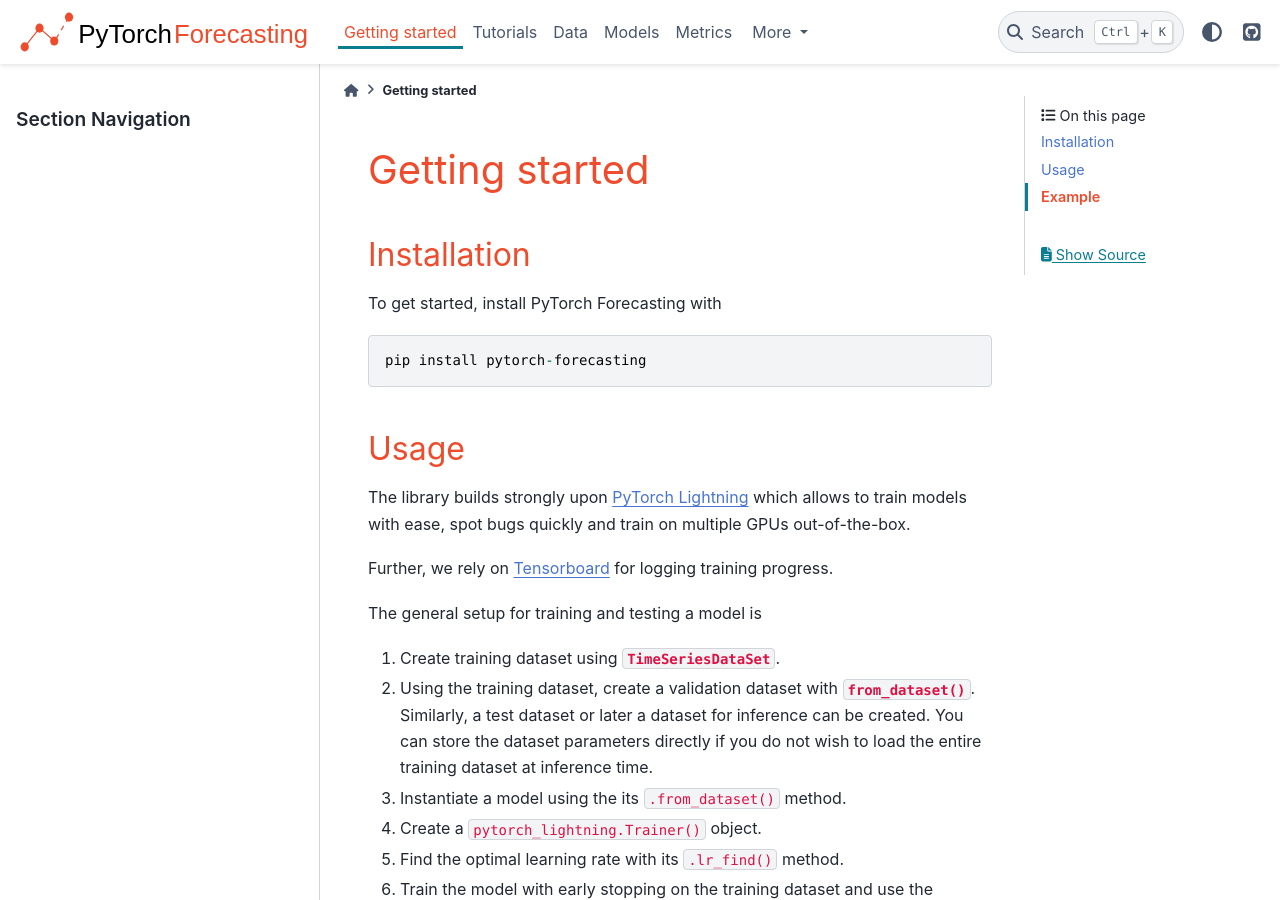
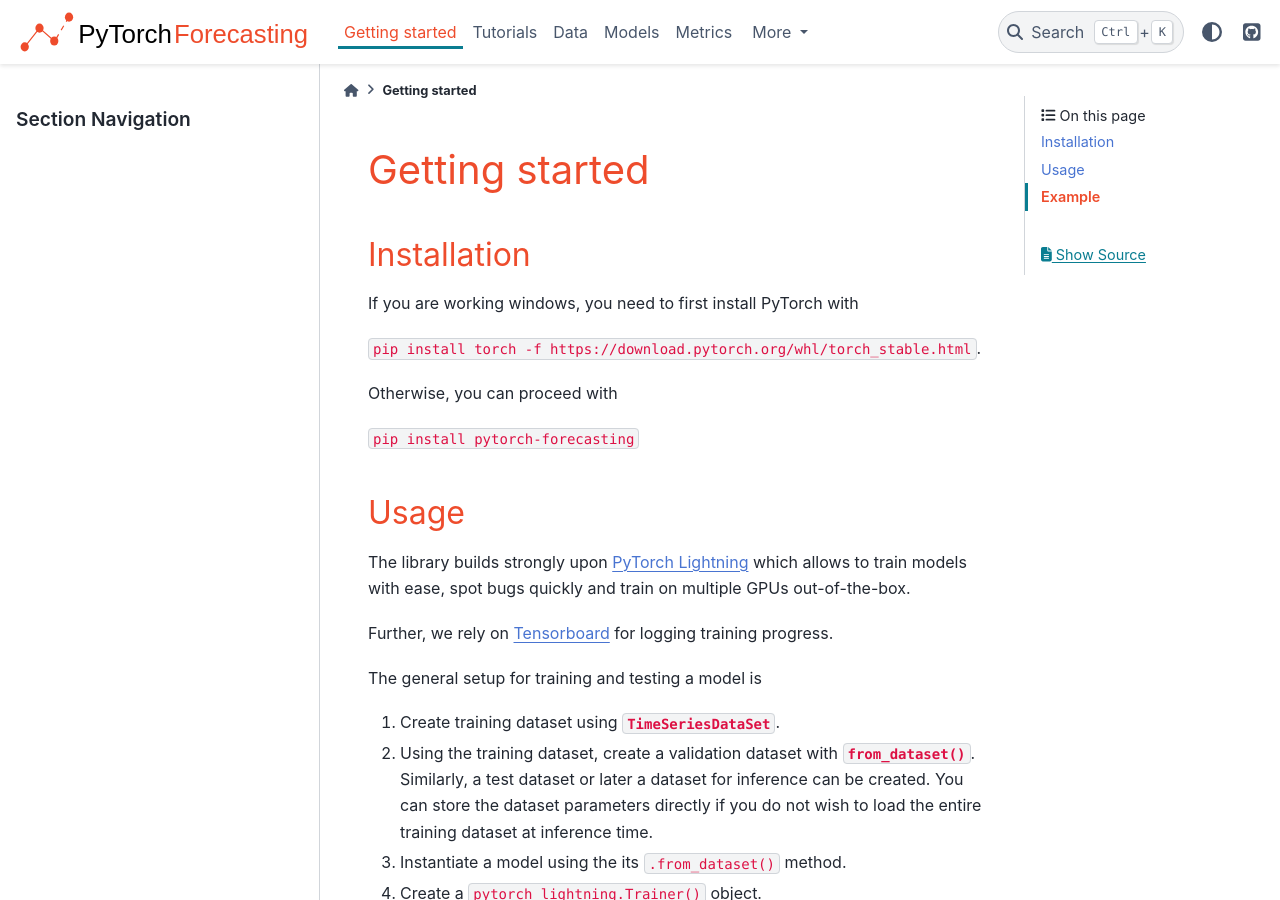
Before and after one commit to sktime/pytorch-forecasting, a Sphinx documentation site: the page built from docs/source/getting-started.rst, in a window 1280 px wide and 900 px high. Built offline with Sphinx 7.4.7 and the PyData theme 0.15.4, drawn with Linux system fonts in a browser that asks for light colours; pages that are not in the unit, such as notebooks, are missing from menus.

Commit message:
Automatic releases

```diff
--- a/docs/source/conf.py
+++ b/docs/source/conf.py
@@ -54,7 +54,7 @@
 # List of patterns, relative to source directory, that match files and
 # directories to ignore when looking for source files.
 # This pattern also affects html_static_path and html_extra_path.
-exclude_patterns = ["tutorials/.ipynb_checkpoints"]
+exclude_patterns = ["**/.ipynb_checkpoints"]
 
 
 # -- Options for HTML output -------------------------------------------------
--- a/docs/source/getting-started.rst
+++ b/docs/source/getting-started.rst
@@ -8,11 +8,13 @@
 --------------
 
 
-To get started, install PyTorch Forecasting with
+If you are working windows, you need to first install PyTorch with
 
-.. code-block::
+``pip install torch -f https://download.pytorch.org/whl/torch_stable.html``.
 
-   pip install pytorch-forecasting
+Otherwise, you can proceed with
+
+``pip install pytorch-forecasting``
 
 
 Usage
--- a/pyproject.toml
+++ b/pyproject.toml
@@ -25,7 +25,7 @@
 [tool.poetry]
 name = "pytorch_forecasting"
 readme = 'README.md'  # Markdown files are supported
-version = "0.2.0"
+version = "0.2.1"
 
 authors = ["Jan Beitner"]
 classifiers = [
@@ -77,6 +77,7 @@
 sphinx = "^3.2"
 pydata-sphinx-theme = "*"
 nbsphinx = "*"
+pandoc = "*"
 
 
 [tool.poetry.extras]  # extras
```
Also changed, not shown: README.md (+5 -1 lines), 2 other files.
